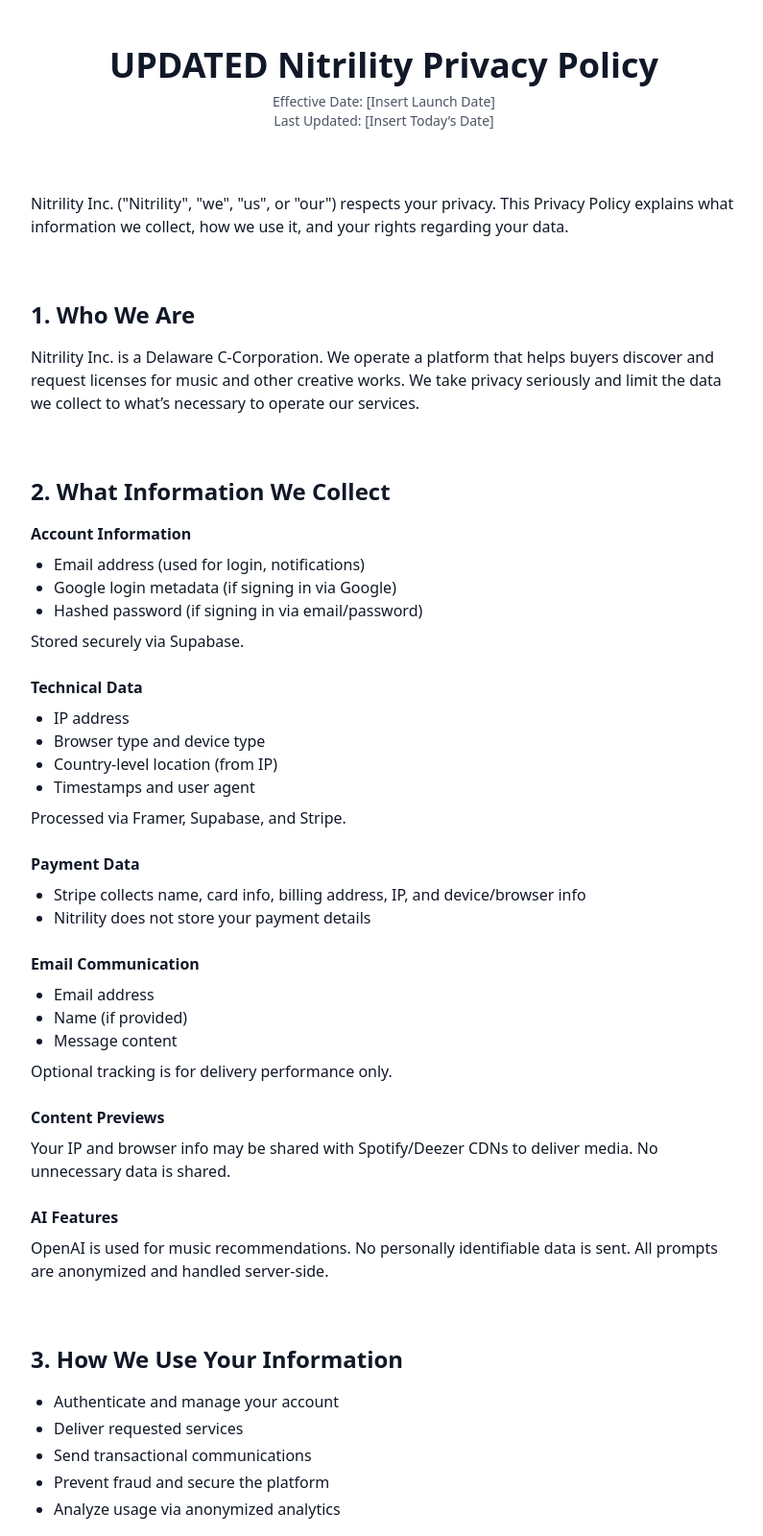
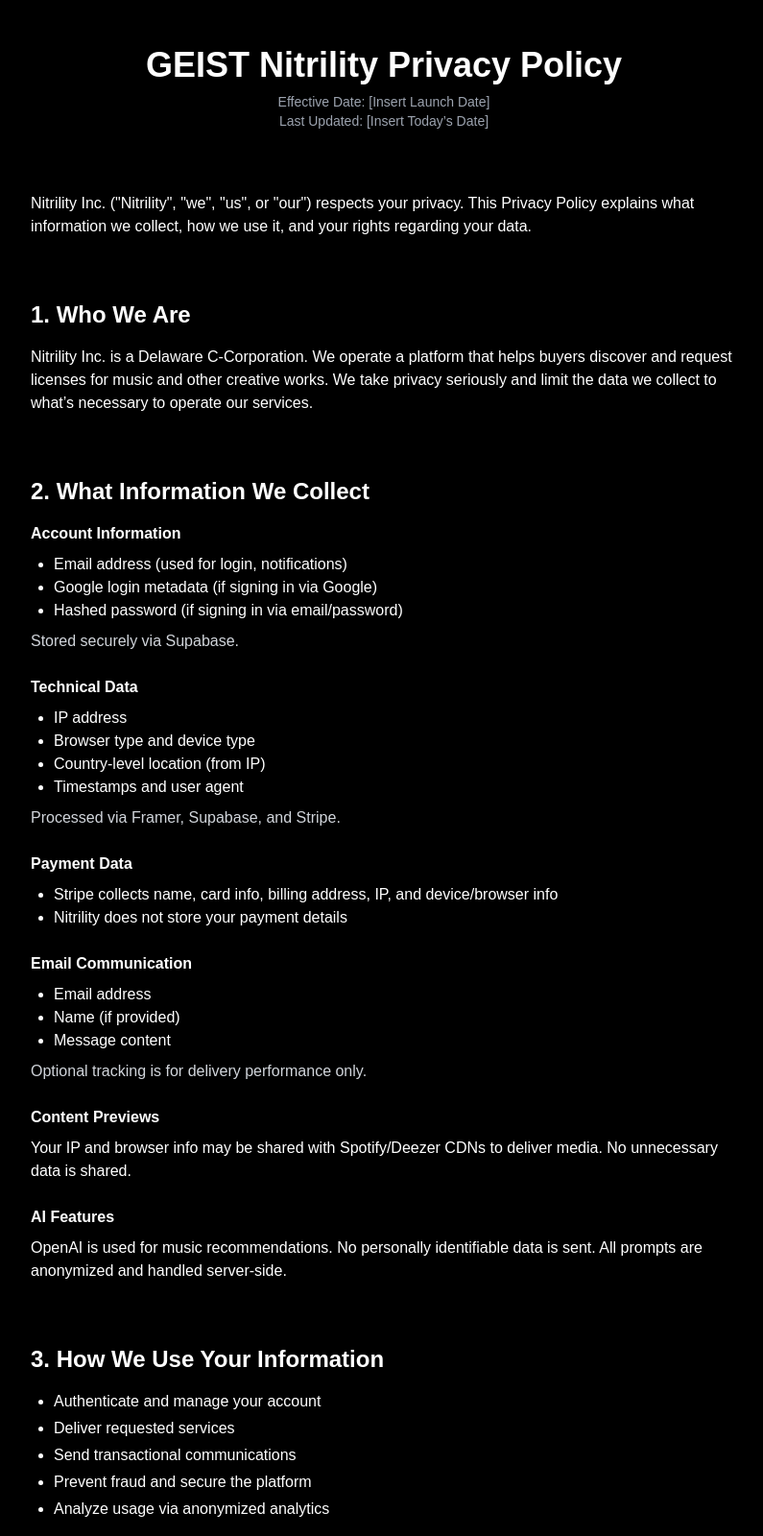
Before and after one commit to Codomic/test, a plain HTML site: page index.html in a window 1280 px wide. Shown: the top 1600 px of the page at 96% size, without its empty margins (240-1035 px from the left). Drawn offline with nearby package versions, Linux system fonts and the light colour scheme; a small style sheet from the web is missing.

Commit message:
Update index.html

```diff
--- a/index.html
+++ b/index.html
@@ -3,29 +3,34 @@
 <head>
   <meta charset="UTF-8" />
   <meta name="viewport" content="width=device-width, initial-scale=1.0" />
-  <title>UPDATED Nitrility Privacy Policy</title>
+  <title>Nitrility Privacy Policy</title>
   <script src="https://cdn.tailwindcss.com"></script>
+
+  <!-- Load Geist from @fontsource -->
+  <link rel="stylesheet" href="https://cdn.jsdelivr.net/npm/@fontsource/geist-sans@4.2.1/index.min.css" />
+  <style>
+    body {
+      font-family: 'Geist Sans', sans-serif;
+    }
+  </style>
 </head>
-<body class="bg-white text-gray-900 font-sans">
+<body class="bg-black text-white">
   <main class="max-w-3xl mx-auto px-4 py-12 space-y-16">
 
-    <!-- Header -->
     <header class="text-center">
-      <h1 class="text-4xl font-bold mb-2">UPDATED Nitrility Privacy Policy</h1>
-      <p class="text-sm text-gray-600">
+      <h1 class="text-4xl font-bold mb-2"> GEIST Nitrility Privacy Policy</h1>
+      <p class="text-sm text-gray-400">
         Effective Date: [Insert Launch Date] <br />
         Last Updated: [Insert Today’s Date]
       </p>
     </header>
 
-    <!-- Intro -->
     <section>
       <p class="mb-4">
         Nitrility Inc. ("Nitrility", "we", "us", or "our") respects your privacy. This Privacy Policy explains what information we collect, how we use it, and your rights regarding your data.
       </p>
     </section>
 
-    <!-- Who We Are -->
     <section>
       <h2 class="text-2xl font-semibold mb-4">1. Who We Are</h2>
       <p>
@@ -33,7 +38,6 @@
       </p>
     </section>
 
-    <!-- What Information We Collect -->
     <section>
       <h2 class="text-2xl font-semibold mb-4">2. What Information We Collect</h2>
 
@@ -44,7 +48,7 @@
           <li>Google login metadata (if signing in via Google)</li>
           <li>Hashed password (if signing in via email/password)</li>
         </ul>
-        <p class="mt-2">Stored securely via Supabase.</p>
+        <p class="mt-2 text-gray-300">Stored securely via Supabase.</p>
       </article>
 
       <article class="mb-6">
@@ -55,7 +59,7 @@
           <li>Country-level location (from IP)</li>
           <li>Timestamps and user agent</li>
         </ul>
-        <p class="mt-2">Processed via Framer, Supabase, and Stripe.</p>
+        <p class="mt-2 text-gray-300">Processed via Framer, Supabase, and Stripe.</p>
       </article>
 
       <article class="mb-6">
@@ -73,7 +77,7 @@
           <li>Name (if provided)</li>
           <li>Message content</li>
         </ul>
-        <p class="mt-2">Optional tracking is for delivery performance only.</p>
+        <p class="mt-2 text-gray-300">Optional tracking is for delivery performance only.</p>
       </article>
 
       <article class="mb-6">
@@ -87,7 +91,6 @@
       </article>
     </section>
 
-    <!-- How We Use -->
     <section>
       <h2 class="text-2xl font-semibold mb-4">3. How We Use Your Information</h2>
       <ul class="list-disc pl-6 space-y-1">
@@ -99,7 +102,6 @@
       </ul>
     </section>
 
-    <!-- Third Parties -->
     <section>
       <h2 class="text-2xl font-semibold mb-4">4. Third Parties We Share Data With</h2>
       <p class="mb-4">We only share data with essential providers:</p>
@@ -111,10 +113,9 @@
         <li>OpenAI – AI content (server-side)</li>
         <li>Resend – Transactional emails</li>
       </ul>
-      <p class="mt-2">All providers comply with laws like GDPR and do not use your data for advertising.</p>
+      <p class="mt-2 text-gray-300">All providers comply with laws like GDPR and do not use your data for advertising.</p>
     </section>
 
-    <!-- Cookies -->
     <section>
       <h2 class="text-2xl font-semibold mb-4">5. Cookies & Tracking</h2>
       <ul class="list-disc pl-6 space-y-1">
@@ -125,7 +126,6 @@
       </ul>
     </section>
 
-    <!-- Marketing -->
     <section>
       <h2 class="text-2xl font-semibold mb-4">6. Marketing & Email Preferences</h2>
       <ul class="list-disc pl-6 space-y-1">
@@ -135,13 +135,11 @@
       </ul>
     </section>
 
-    <!-- Data Retention -->
     <section>
       <h2 class="text-2xl font-semibold mb-4">7. Data Retention</h2>
       <p>We keep your data while your account is active. If you delete your account or request erasure, we’ll delete it unless legally required to retain it.</p>
     </section>
 
-    <!-- Your Rights -->
     <section>
       <h2 class="text-2xl font-semibold mb-4">8. Your Rights</h2>
       <ul class="list-disc pl-6 space-y-1">
@@ -150,32 +148,28 @@
         <li>Request deletion</li>
         <li>Withdraw marketing consent (when available)</li>
       </ul>
-      <p class="mt-2">To exercise your rights, email <a href="mailto:hello@nitrility.com" class="text-blue-600 underline">hello@nitrility.com</a>. We may verify your identity.</p>
+      <p class="mt-2">To exercise your rights, email <a href="mailto:hello@nitrility.com" class="text-blue-400 underline">hello@nitrility.com</a>. We may verify your identity.</p>
     </section>
 
-    <!-- Data Transfers -->
     <section>
       <h2 class="text-2xl font-semibold mb-4">9. Data Transfers</h2>
       <p>Some providers may process your data outside your country. They adhere to GDPR safeguards such as Standard Contractual Clauses or the EU–U.S. Data Privacy Framework.</p>
     </section>
 
-    <!-- Children's Privacy -->
     <section>
       <h2 class="text-2xl font-semibold mb-4">10. Children’s Privacy</h2>
-      <p>We do not knowingly collect data from children under 13. If you suspect this has occurred, contact us at <a href="mailto:hello@nitrility.com" class="text-blue-600 underline">hello@nitrility.com</a>.</p>
+      <p>We do not knowingly collect data from children under 13. If you suspect this has occurred, contact us at <a href="mailto:hello@nitrility.com" class="text-blue-400 underline">hello@nitrility.com</a>.</p>
     </section>
 
-    <!-- Changes -->
     <section>
       <h2 class="text-2xl font-semibold mb-4">11. Changes to This Policy</h2>
       <p>We may update this policy occasionally. The "Last Updated" date at the top will reflect changes. Continued use implies acceptance of updates.</p>
     </section>
 
-    <!-- Contact -->
-    <footer class="pt-8 border-t">
+    <footer class="pt-8 border-t border-gray-700">
       <h2 class="text-2xl font-semibold mb-2">12. Contact Us</h2>
       <p>If you have questions about this policy or how we manage data:</p>
-      <p class="mt-1">📧 <a href="mailto:hello@nitrility.com" class="text-blue-600 underline">hello@nitrility.com</a></p>
+      <p class="mt-1">📧 <a href="mailto:hello@nitrility.com" class="text-blue-400 underline">hello@nitrility.com</a></p>
     </footer>
 
   </main>
```
